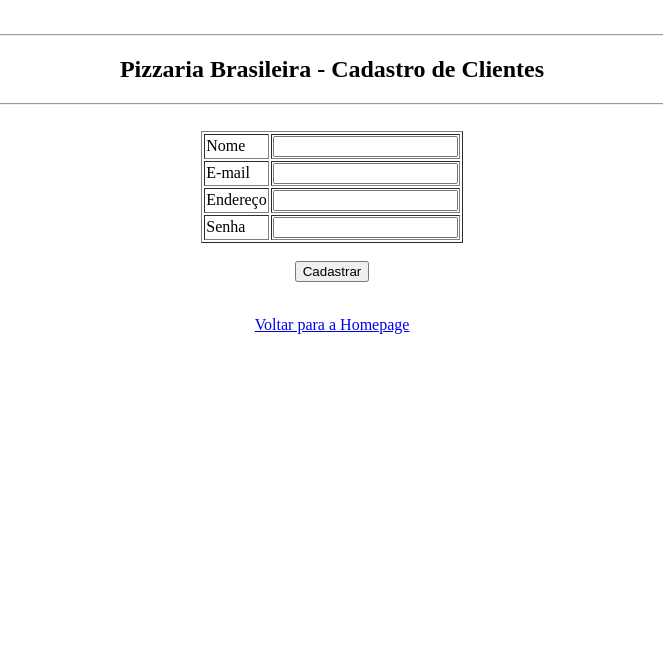
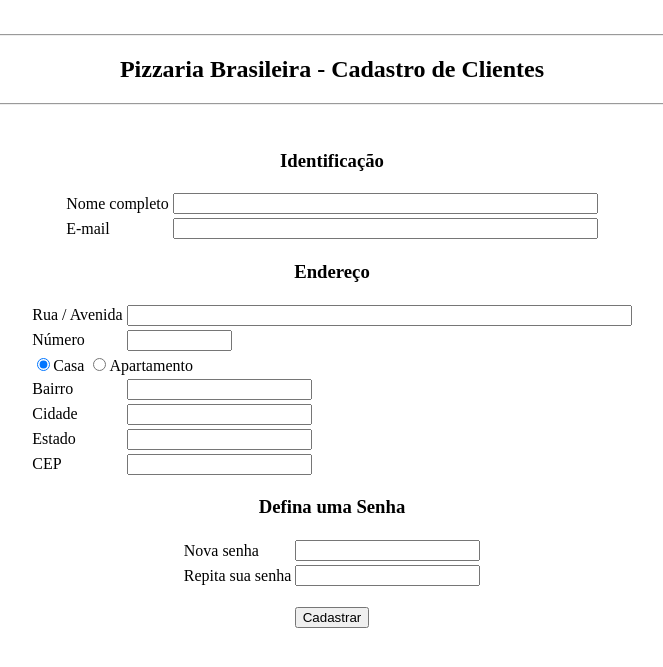
Before and after one commit to jplbrasil/eu-digital-pizzaria, a PHP site: page /cliente/cadastrar.php in a window 1280 px wide. Shown: the top 667 px of the page, without its empty margins (308-971 px from the left). Run offline with PHP 8.4, Linux system fonts and the light colour scheme; data that the repository does not hold is empty.

Commit message:
Add files via upload

```diff
--- a/cliente/autenticar.php
+++ b/cliente/autenticar.php
@@ -36,7 +36,7 @@
 				if(MD5($_REQUEST['senha']) == $row["senha"]) {
 					session_start();
 					$_SESSION['cliente'] = $row["nome"];
-					echo "Bem vindo(a) " . $_SESSION['cliente'] . "!\n";
+					echo "Bem vindo(a) " . strtok($_SESSION['cliente']," ") . "!\n";
 				}
 
 				else
--- a/cliente/cadastrar.php
+++ b/cliente/cadastrar.php
@@ -24,26 +24,77 @@
 
 		<form action="incluir.php">
 
-			<table border=1 align="center">
+			<table border=0 align="center">
+
+				<caption><h3>Identificação</h3></caption>
 
 				<tr>
-					<td>Nome</td>
-					<td><input type="text" name="nome"></td>
+					<td>Nome completo</td>
+					<td><input type="text" name="nome" size=50></td>
 				</tr>
 
 				<tr>
 					<td>E-mail</td>
-					<td><input type="text" name="email"></td>
+					<td><input type="text" name="email" size=50></td>
+				</tr>
+
+			</table>
+
+			<table border=0 align="center">
+
+				<caption><h3>Endereço</h3></caption>
+
+				<tr>
+					<td>Rua / Avenida</td>
+					<td colspan=2><input type="text" name="rua" size=60></td>
 				</tr>
 
 				<tr>
-					<td>Endereço</td>
-					<td><input type="text" name="endereco"></td>
+					<td>Número</td>
+					<td><input type="text" name="numero" size=10></td>
 				</tr>
 
 				<tr>
-					<td>Senha</td>
-					<td><input type="password" name="senha"></td>
+					<td colspan=2>
+						<input type="radio" name="casa_apto" value="Casa" checked>Casa</input>
+						<input type="radio" name="casa_apto" value="Apartamento">Apartamento</input>
+					</td>
+				</tr>
+
+				<tr>
+					<td>Bairro</td>
+					<td><input type="text" name="bairro"></td>
+				</tr>
+
+				<tr>
+					<td>Cidade</td>
+					<td><input type="text" name="cidade"></td>
+				</tr>
+
+				<tr>
+					<td>Estado</td>
+					<td><input type="text" name="estado"></td>
+				</tr>
+
+				<tr>
+					<td>CEP</td>
+					<td><input type="text" name="cep"></td>
+				</tr>
+
+			</table>
+
+			<table border=0 align="center">
+
+				<caption><h3>Defina uma Senha</h3></caption>
+
+				<tr>
+					<td>Nova senha</td>
+					<td><input type="password" name="senha01"></td>
+				</tr>
+
+				<tr>
+					<td>Repita sua senha</td>
+					<td><input type="password" name="senha02"></td>
 				</tr>
 
 			</table>
@@ -56,12 +107,6 @@
 
 		</form>
 
-		<br>
-
-		<center>
-		<a href="../index.php">Voltar para a Homepage</a>
-		</center>
-
 	</body>
 
 </html>
--- a/cliente/logoff.php
+++ b/cliente/logoff.php
@@ -22,7 +22,7 @@
 		<?php
 
 			session_start();
-			echo "Olá, " . $_SESSION['cliente'] . ", sua sessão foi encerrada!\n";
+			echo "Olá, " . strtok($_SESSION['cliente']," ") . ", sua sessão foi encerrada!\n";
 			session_unset();
 			session_destroy();
 
```
Also changed, not shown: cliente/incluir.php (+15 -2 lines).
